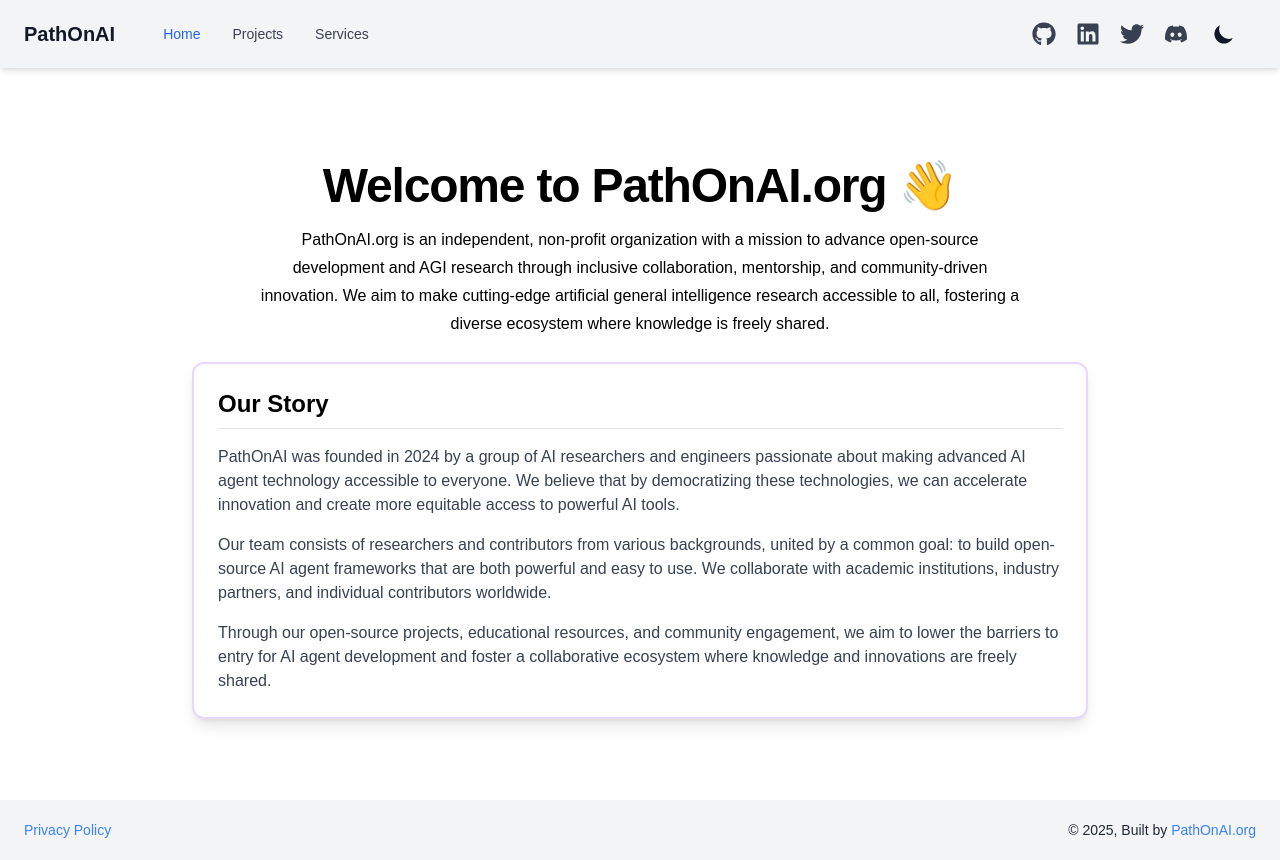
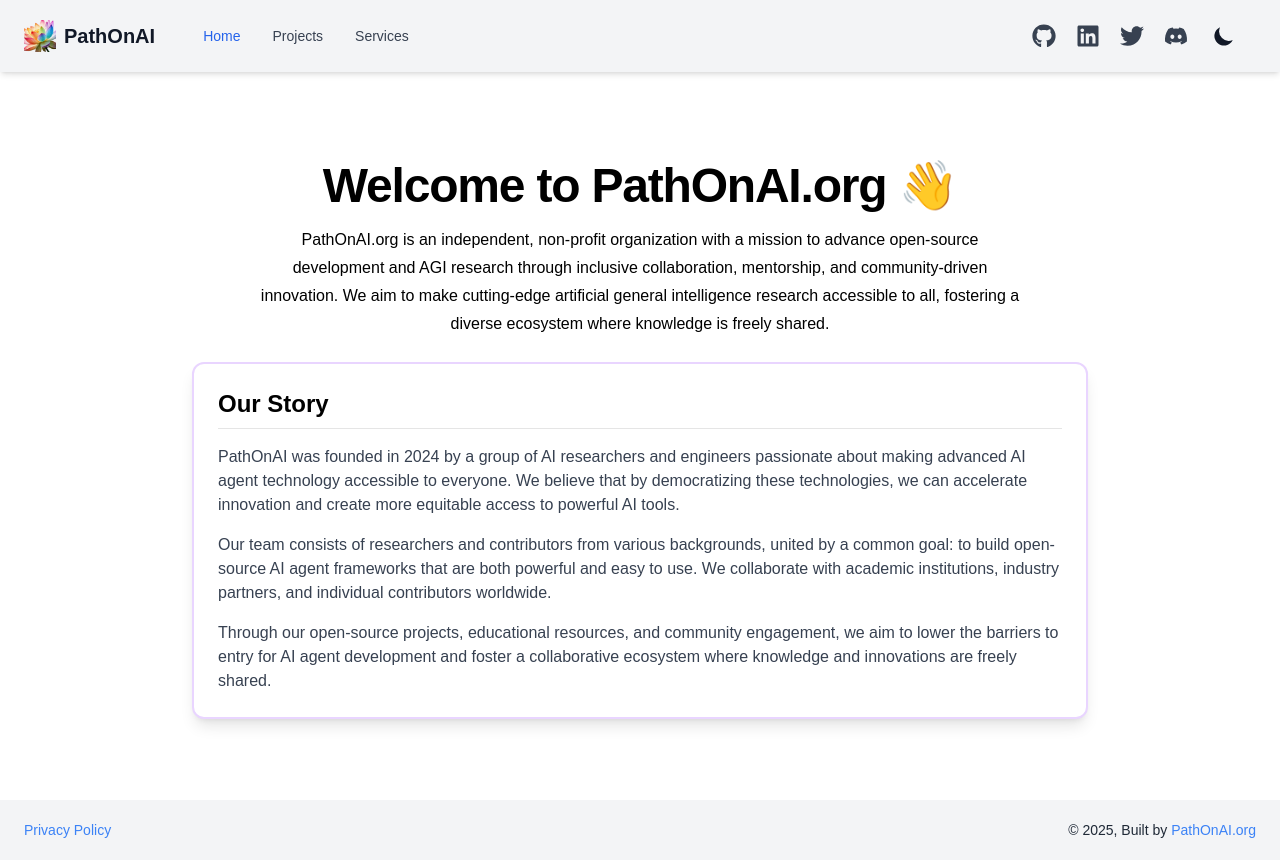
Before and after one commit to PathOnAIOrg/PathOnAI.org, a Next.js app in the folder website-app/: page / in a window 1280 px wide. Built offline with nearby package versions, Linux system fonts and the light colour scheme; no server answers.

Commit message:
add pathonai.org logo

```diff
--- a/website-app/components/Header.tsx
+++ b/website-app/components/Header.tsx
@@ -23,7 +23,12 @@ const Header = () => {
     <header className="fixed w-full z-10">
       <div className="px-6 py-5 flex justify-between items-center bg-gray-100 dark:bg-gray-800 shadow-md">
         <div className="flex items-center">
-          <Link href="/" className="text-xl font-bold text-gray-900 dark:text-white mr-12">
+          <Link href="/" className="flex items-center text-xl font-bold text-gray-900 dark:text-white mr-12">
+            <img
+              src="/pathonai_org.png"
+              alt="PathOnAI Logo"
+              className="h-8 w-auto mr-2"
+            />
             PathOnAI
           </Link>
           <nav className="hidden md:flex space-x-8">
--- a/website-app/components/Layout.tsx
+++ b/website-app/components/Layout.tsx
@@ -22,7 +22,7 @@ const Layout: React.FC<LayoutProps> = ({
       <Head>
         <title>{title}</title>
         <meta name="description" content={description} />
-        <link rel="icon" href="/favicon.ico" />
+        <link rel="icon" href="/pathonai_org.png" />
 
         {/* Open Graph / Facebook */}
         <meta property="og:type" content="website" />
--- a/website-app/components/SEO.tsx
+++ b/website-app/components/SEO.tsx
@@ -11,7 +11,7 @@ interface SEOProps {
 const SEO: React.FC<SEOProps> = ({
   title = "PathOnAI.org - Open-Source AI Agent Technology",
   description = "PathOnAI.org is an open-source non-profit AI research organization focused on advancing AI agent technology.",
-  ogImage = "/og-image.png",
+  ogImage = "/pathonai_org.png",
   ogType = "website",
 }) => {
   const router = useRouter();
--- a/website-app/pages/_app.tsx
+++ b/website-app/pages/_app.tsx
@@ -40,7 +40,7 @@ export default function App({ Component, pageProps }: AppProps) {
           siteName: 'PathOnAI.org',
           images: [
             {
-              url: 'https://pathonai.org/og-image.png',
+              url: 'https://pathonai.org/pathonai_org.png',
               width: 1200,
               height: 630,
               alt: 'PathOnAI.org',
--- a/website-app/pages/index.tsx
+++ b/website-app/pages/index.tsx
@@ -8,7 +8,7 @@ const Home = () => {
     "@type": "Organization",
     "name": "PathOnAI.org",
     "url": "https://pathonai.org",
-    "logo": "https://pathonai.org/logo.png",
+    "logo": "https://pathonai.org/pathonai_org.png",
     "description": "PathOnAI.org is an open-source non-profit AI research organization focused on advancing AI agent technology.",
     "sameAs": [
       "https://github.com/PathOnAI"
```
Also changed, not shown: website-app/public/pathonai_org.png (added), 1 other file (tests, documents, lock files or other folders).
